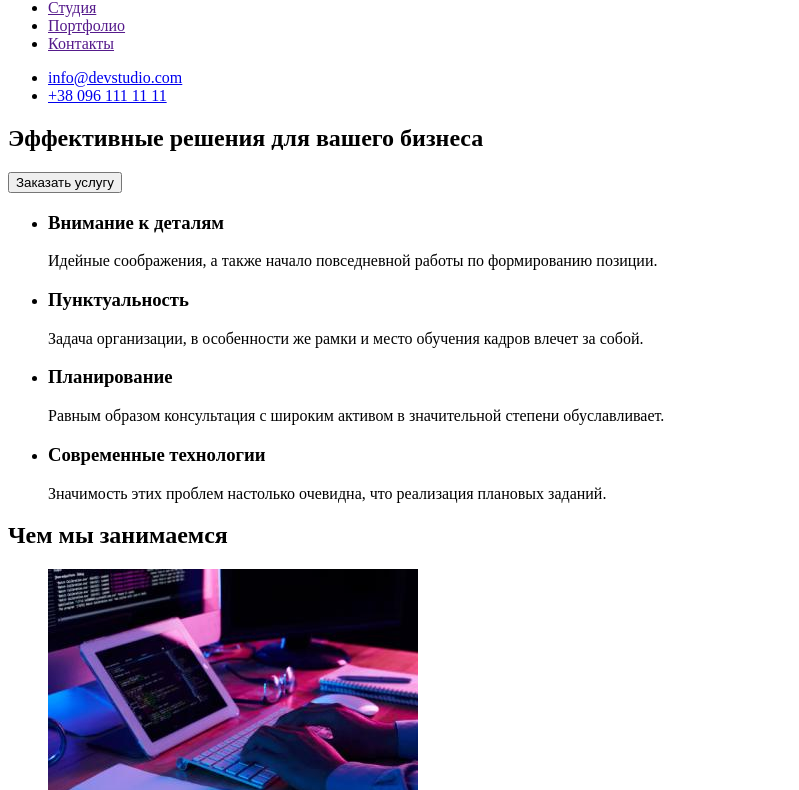
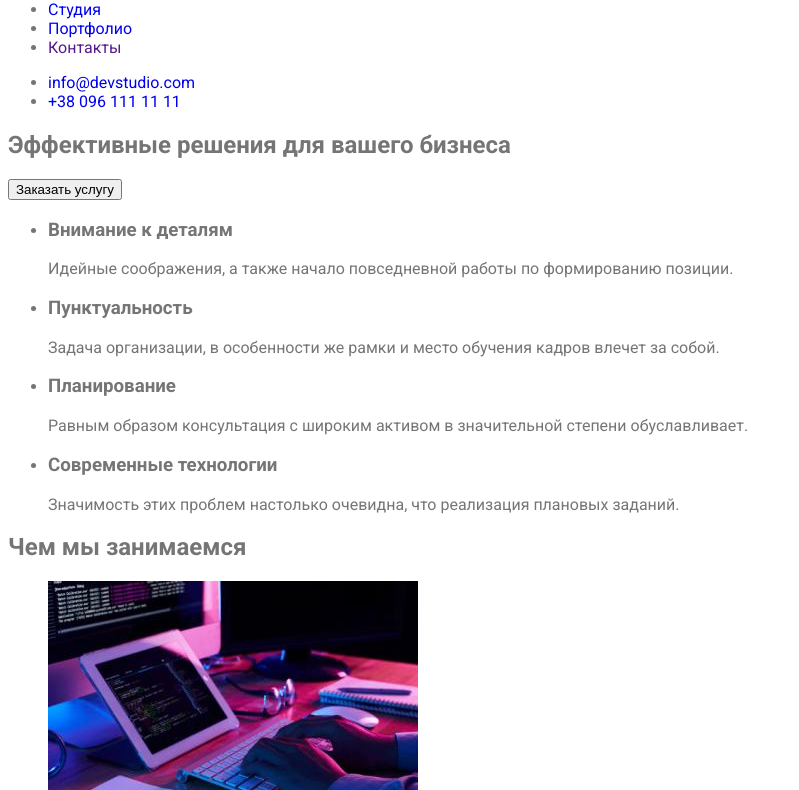
Before and after one commit to PavlinaAntipova/goit-markup-hw-02, a plain HTML site: page index.html in a window 1280 px wide. Shown: the part 43-833 px from the top of the page, without its empty margins (0-799 px from the left). Drawn offline with Linux system fonts and the light colour scheme.

Commit message:
Исправляет ошибки и добавляет классы

```diff
--- a/index.html
+++ b/index.html
@@ -5,30 +5,38 @@
     <meta http-equiv="X-UA-Compatible" content="IE=edge" />
     <meta name="viewport" content="width=device-width, initial-scale=1.0" />
     <title>Web Studio</title>
+    <link rel="stylesheet" href="./css/styles.css">
+    <link rel="preconnect" href="https://fonts.googleapis.com">
+    <link rel="stylesheet" href="https://fonts.googleapis.com/css2?family=Raleway:wght@700&family=Roboto:wght@400;500;700;900&display=swap"
+      >
   </head>
   <body>
-    <header>
-      <a href="/"><span>Web</span>Studio</a>
-      <nav>
-        <ul>
-          <li><a href="">Студия</a></li>
-          <li><a href="">Портфолио</a></li>
-          <li><a href="">Контакты</a></li>
+    <header class="header">
+      <a href="./index.html"><span class="logo">Web</span>Studio</a>
+      <nav class="nav-box">
+        <ul class="nav-links">
+          <li><a class="link" href="./index.html">Студия</a></li>
+          <li><a class="link" href="./portfolio.html">Портфолио</a></li>
+          <li><a class="link" href="">Контакты</a></li>
         </ul>
       </nav>
-      <ul>
-        <li><a href="mailto:info@devstudio.com">info@devstudio.com</a></li>
-        <li><a href="tel:+380961111111">+38 096 111 11 11</a></li>
+      <ul class="contacts">
+        <li><a class="link" href="mailto:info@devstudio.com">info@devstudio.com</a></li>
+        <li><a class="link" href="tel:+380961111111">+38 096 111 11 11</a></li>
       </ul>
     </header>
-    <main>
+
+    <main class="main-section">
       <!-- Герой -->
-      <section>
-        <h1>Эффективные решения для вашего бизнеса</h1>
+      <section class="hero-section">
+        <div class="container">
+        <h1 class="main-title">Эффективные решения для вашего бизнеса</h1>
         <button type="button">Заказать услугу</button>
+        </div>
       </section>
       <!-- Особенности -->
-      <section>
+      <section class="features-section">
+        <div class="container">
         <ul>
           <li>
             <h3>Внимание к деталям</h3>
@@ -51,9 +59,11 @@
             <p>Значимость этих проблем настолько очевидна, что реализация плановых заданий.</p>
           </li>
         </ul>
+        </div>
       </section>
       <!-- Чем занимаемся -->
-      <section>
+      <section class="work-section">
+        <div class="container">
         <h2>Чем мы занимаемся</h2>
         <ul>
           <li>
@@ -81,9 +91,11 @@
             />
           </li>
         </ul>
+        </div>
       </section>
       <!-- Команда -->
-      <section>
+      <section class="team-section">
+        <div class="container">
         <h2>Наша команда</h2>
         <ul>
           <li>
@@ -127,16 +139,19 @@
             <p>UI Designer</p>
           </li>
         </ul>
+        </div>
       </section>
     </main>
-    <footer>
-      <a href="/"><span>Web</span>Studio</a>
-      <address>
+    <footer class="footer">
+      <a class="link" href="./index.html"><span class="logo">Web</span>Studio</a>
+      <address class="adress">
         <ul>
-          <li>г. Киев, пр-т Леси Украинки, 26</li></address>
-          <li><a href="mailto:info@devstudio.com">info@devstudio.com</a></li>
-          <li><a href="tel:+380961111111">+38 096 111 11 11</a></li>
-      </ul>
+          <li>г. Киев, пр-т Леси Украинки, 26</li>
+
+          <li><a class="link" href="mailto:info@devstudio.com">info@devstudio.com</a></li>
+          <li><a class="link" href="tel:+380961111111">+38 096 111 11 11</a></li>
+        </ul>
+      </address>
     </footer>
   </body>
 </html>
```
